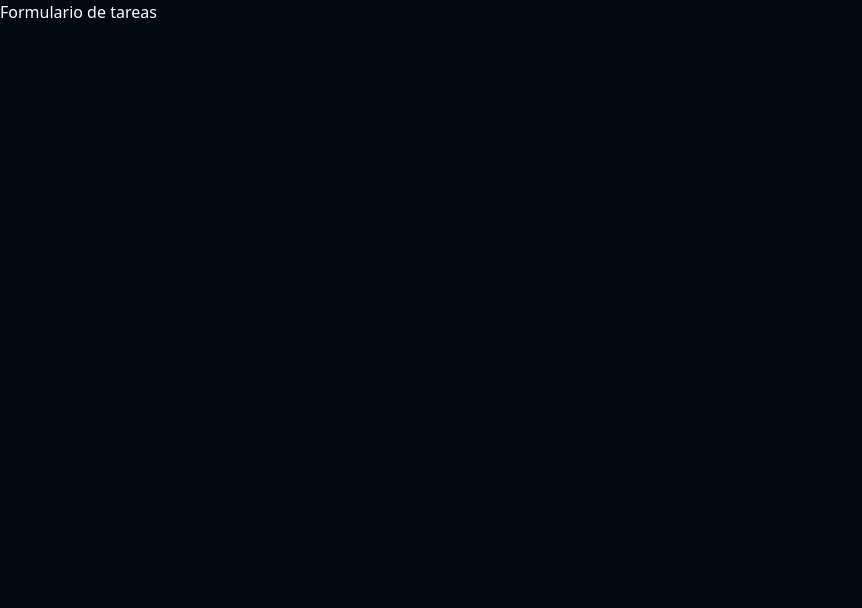
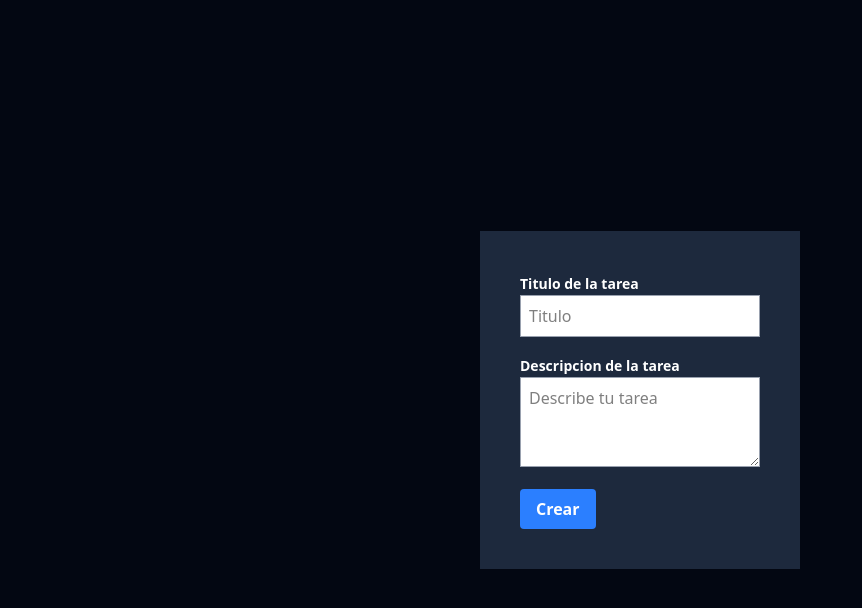
Before and after one commit to Rest02/Next-Crud, a Next.js app: page /new in a window 1280 px wide. Shown: the top 608 px of the page, without its empty margins (0-862 px from the left). Built offline with nearby package versions, Linux system fonts and the light colour scheme.

Commit message:
Formulario en React

```diff
--- a/src/app/new/page.jsx
+++ b/src/app/new/page.jsx
@@ -1,9 +1,67 @@
-import React from 'react'
+"use client"
+import React from "react";
+import {useRouter} from 'next/navigation'
 
 function NewPage() {
+
+  const router = useRouter()
+
+  const onSubmit = async (e) => {
+    e.preventDefault()
+    const title = e.target.title.value
+    const description = e.target.description.value
+
+    console.log(title, description)
+
+    const res = await fetch("/api/task",{
+      method : "POST",
+      body : JSON.stringify({title , description}),
+      headers: {
+        "Content-Type" : "application/json"
+      }
+    })
+
+    const data = await res.json()
+    console.log(data)
+
+
+    router.push("/")
+
+  }
+
+
+
   return (
-    <div>Formulario de tareas</div>
-  )
+    <div className="h-screen flex justify-center items-center">
+      <form action="" className="bg-slate-800 p-10 lg:w-1/4 md:w-1/2"
+        onSubmit={onSubmit}
+      >
+        <label htmlFor="title" className="font-bold text-sm">
+          Titulo de la tarea
+        </label>
+        <input
+          id="title"
+          type="text"
+          className="border border-gray-400 p-2 mb-4 w-full text-black bg-white"
+          placeholder="Titulo"
+        />
+
+        <label htmlFor="description" className="font-bold text-sm">
+          Descripcion de la tarea
+        </label>
+        <textarea
+          id="description"
+          rows="3"
+          className="border border-gray-400 p-2 mb-4 w-full text-black bg-white"
+          placeholder="Describe tu tarea"
+        ></textarea>
+
+        <button className="bg-blue-500 hover:to-blue-700 text-white font-bold py-2 px-4 rounded">
+          Crear
+        </button>
+      </form>
+    </div>
+  );
 }
 
-export default NewPage
+export default NewPage;
```
Also changed, not shown: 1 other file (tests, documents, lock files or other folders).
